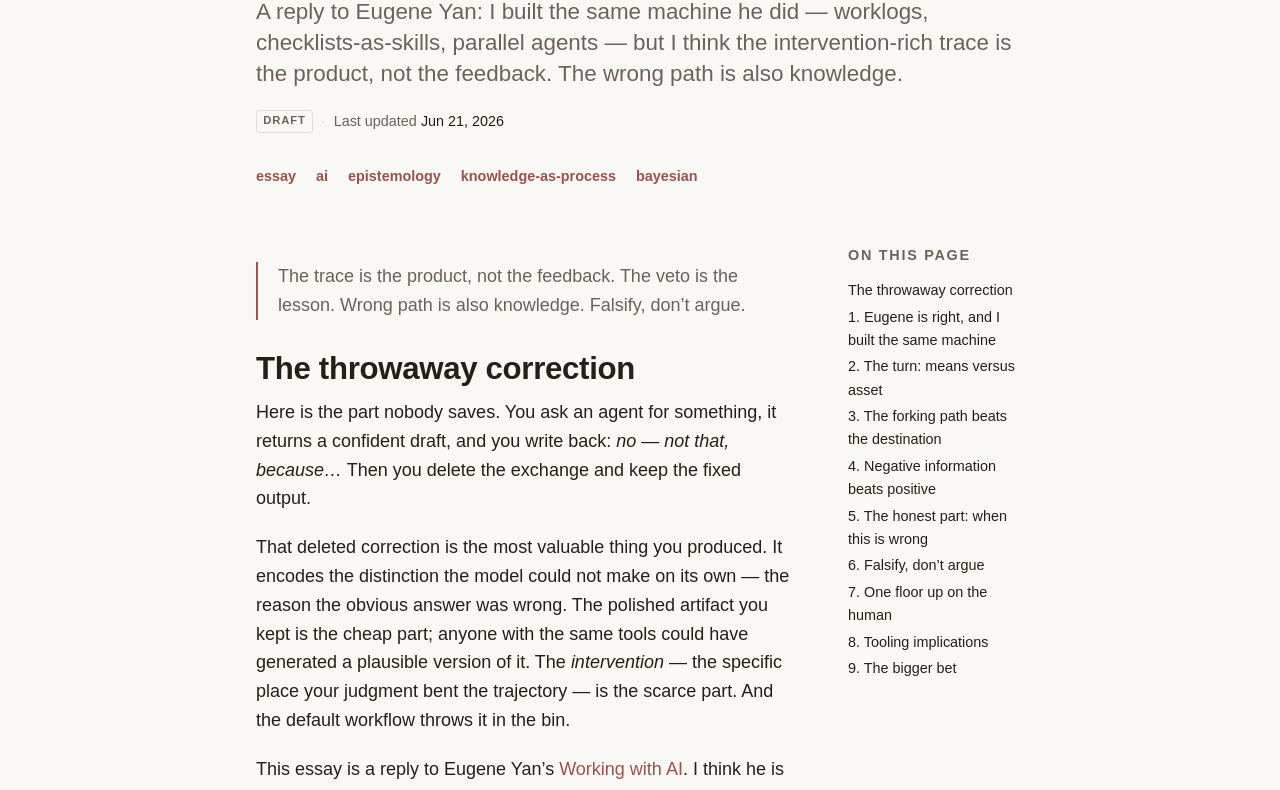
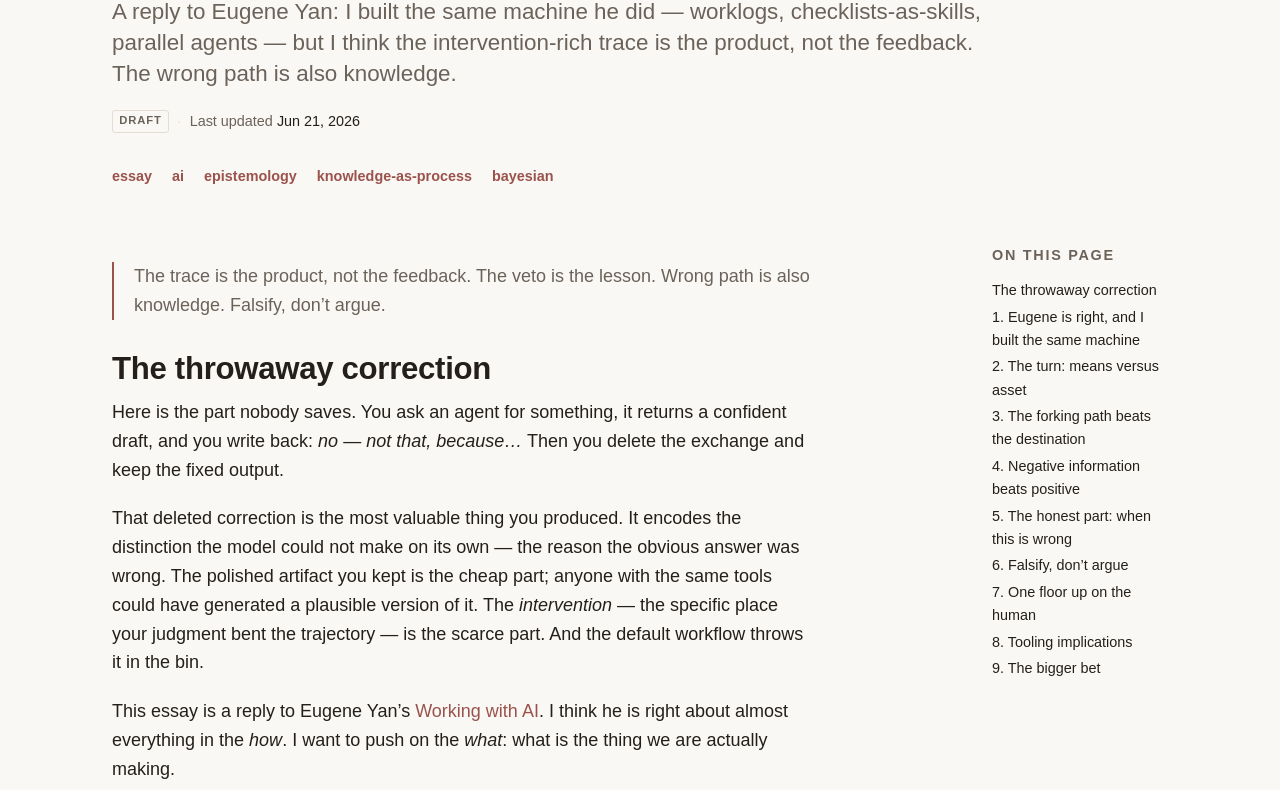
Before and after one commit to junpenglao/junpenglao.github.io, an Astro site: page /writing/knowledge-as-process-reply in a window 1280 px wide. Shown: the part 409-1199 px from the top of the page. Built offline with nearby package versions, Linux system fonts and the light colour scheme; Astro itself is replaced by a stand-in of ours; a web font is replaced by a local one.

Commit message:
Writing + CV: widen the post to page width, nudge the CV wider
The post now spans the site container (var(--container), 72rem) like the rest of the pages, with the body filling the content area and the ToC in the sticky right rail; the figures get more room. The CV stays a reading-width document but is nudged from --measure (70ch) to 52rem so the entry heads and publication lines breathe.

Co-Authored-By: Claude Opus 4.8 <noreply@anthropic.com>
Claude-Session: https://claude.ai/code/session_01QQsByERRGuCLktnBc3th1G

```diff
--- a/src/pages/cv/index.astro
+++ b/src/pages/cv/index.astro
@@ -235,7 +235,7 @@ const jsonLd = {
 
 <style>
   .cv {
-    max-width: var(--measure);
+    max-width: 52rem;
   }
   .cv-section {
     margin-bottom: var(--space-xl);
--- a/src/pages/writing/[...slug].astro
+++ b/src/pages/writing/[...slug].astro
@@ -102,7 +102,7 @@ const jsonLd = {
        as you scroll. Below 64rem it falls back to the inline band up top. */
     @media (min-width: 64rem) {
       .post {
-        max-width: 54rem;
+        max-width: var(--container);
         display: grid;
         grid-template-columns: minmax(0, 1fr) 11rem;
         column-gap: var(--space-xl);
@@ -116,6 +116,7 @@ const jsonLd = {
       }
       .post__body {
         grid-area: body;
+        max-width: none;
       }
       .post__toc {
         grid-area: toc;
```
